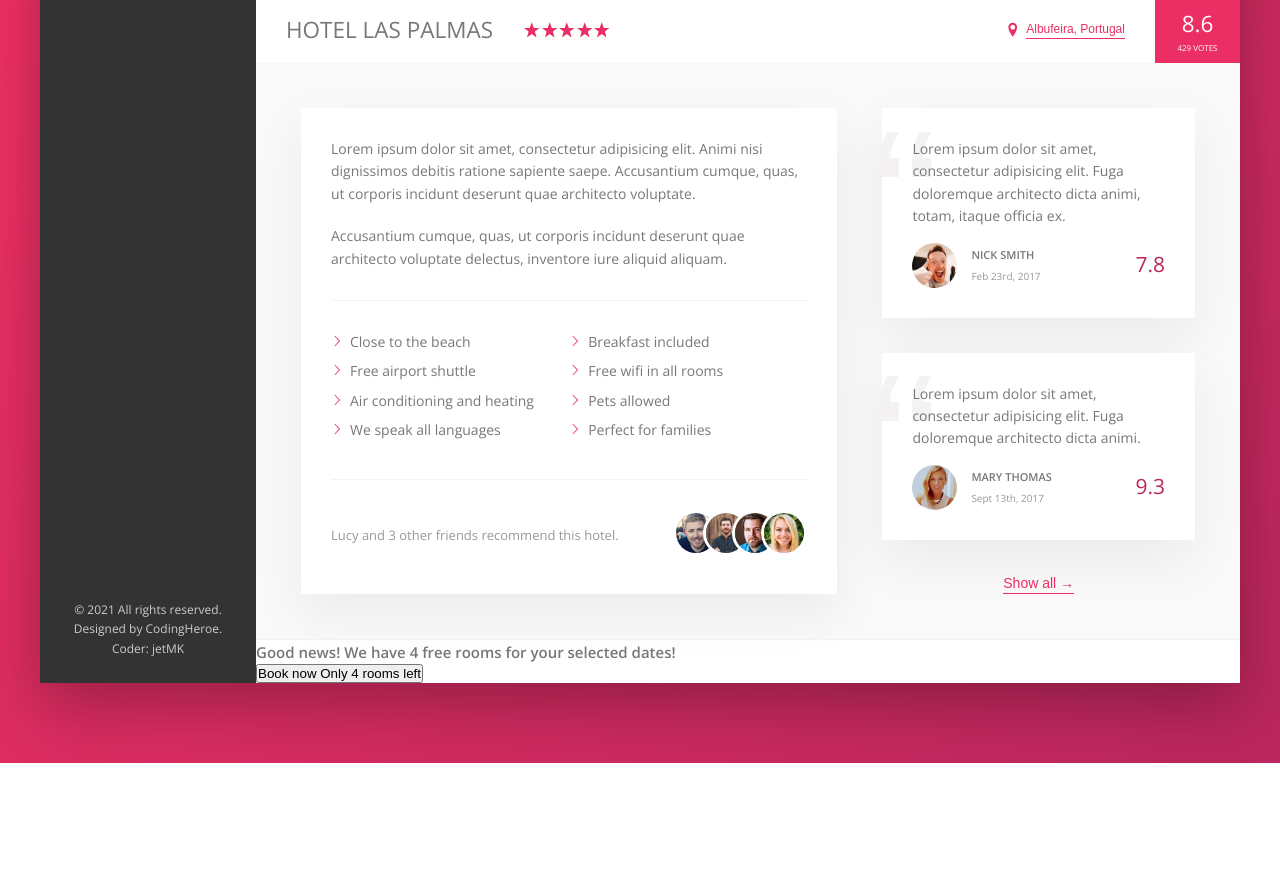
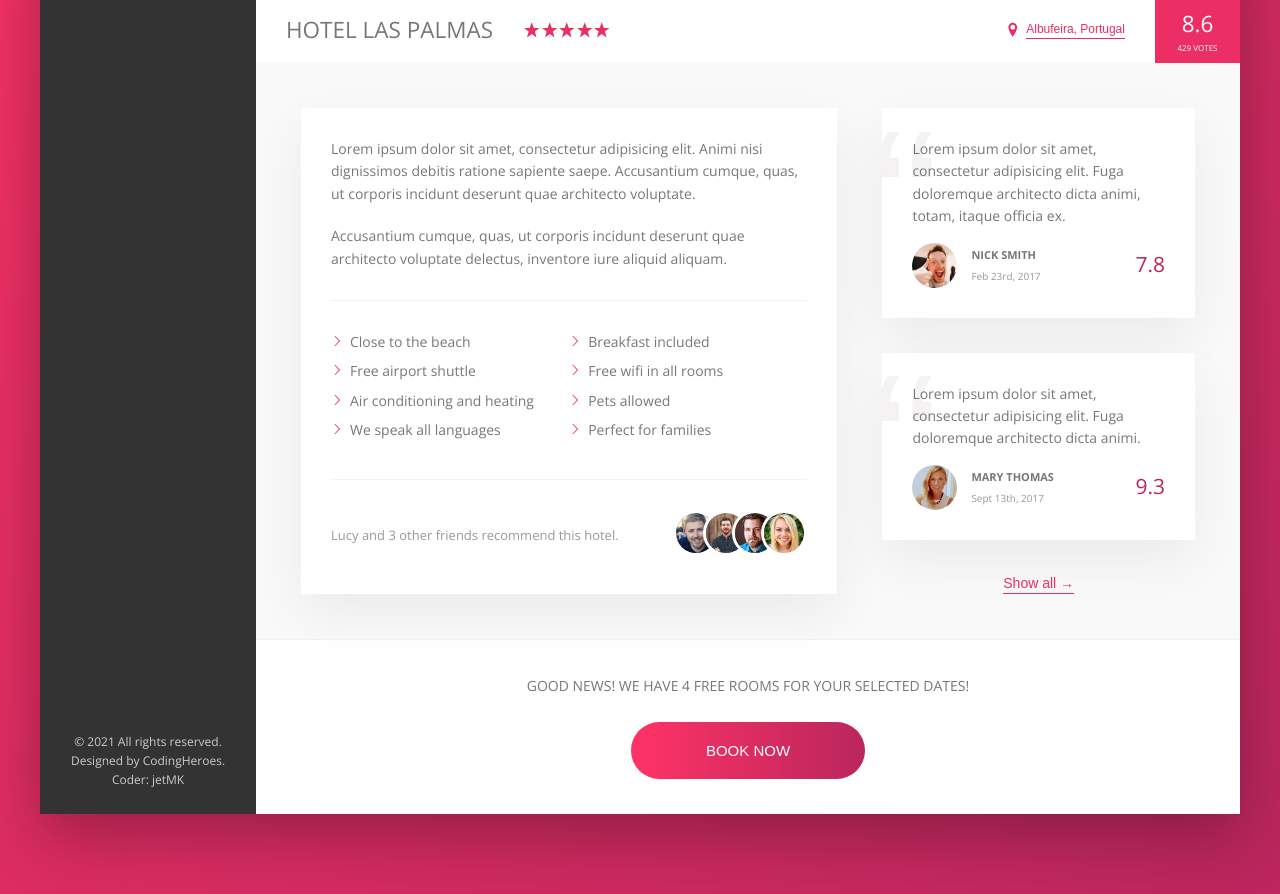
Before and after one commit to TejjyMK/trillo_2021, a website: page index.html in a window 1280 px wide. Shown: the part 538-1432 px from the top of the page. Before the commit the page ends 1301 px from the top, so only its background shows below. Drawn offline with nearby package versions, Linux system fonts and the light colour scheme.

Commit message:
cta details section

```diff
--- a/index.html
+++ b/index.html
@@ -82,7 +82,7 @@
                         </li>
                     </ul>
                     <div class="legal">
-                        &copy; 2021 All rights reserved. Designed by CodingHeroe. Coder: jetMK
+                        &copy; 2021 All rights reserved. Designed by CodingHeroes. Coder: jetMK
                     </div>
                 </nav>
                 <main class="hotel-view">
--- a/sass/_base.sass
+++ b/sass/_base.sass
@@ -15,6 +15,7 @@
     --shadow-dark: 0 2rem 6rem rgba(0,0,0,.3)
     --shadow-light: 0 2rem 5rem rgba(0,0,0,.06)
 
+@import url('https://fonts.googleapis.com/css2?family=Open+Sans:ital,wght@0,300;0,700;1,400&display=swap')
 *
     margin: 0
     padding: 0
--- a/sass/_components.sass
+++ b/sass/_components.sass
@@ -172,7 +172,6 @@
         display: flex
         align-items: center
 
-
     &__icon
         &-star,
         &-location
@@ -262,13 +261,11 @@
             mask-size: cover
             background-image: none
 
-
 .recommend
     font-size: 1.3rem
     color: var(--color-grey-dark-3)
     display: flex
     align-items: center
-
 
     &__photo
         height: 4rem
@@ -289,14 +286,13 @@
     padding: 3rem
     margin-bottom: 3.5rem
     position: relative
-    overview: hidden
+    overflow: hidden
 
     &__photo
         height: 4.5rem
         width: 4.5rem
         border-radius: 50%
         margin-right: 1.4rem
-
 
     &__text
         margin-bottom: 1.5rem
@@ -337,3 +333,58 @@
         font:
             family: sans-serif
             size: 20rem
+
+.cta
+    padding: 3.5rem 0
+    text-align: center
+
+    &__book-now
+        font:
+            size: 1.4rem
+            weight: 300
+        text-transform: uppercase
+        margin-bottom: 2.5rem
+
+.btn
+    font:
+        size: 1.5rem
+        weight: 300
+    text-transform: uppercase
+    position: relative
+    border-radius: 10rem
+    border: none
+    background-image: linear-gradient(to right,var(--color-primary-light), var(--color-primary-dark))
+    color: white
+    overflow: hidden
+
+    &__visible
+        display: inline-block
+        padding: 2rem 7.5rem
+
+    &__invisible
+        display: inline-block
+        position: absolute
+        padding: 2rem 0
+        height: 100%
+        width: 100%
+        left: 0
+        top: -100%
+
+    & > *
+        display: inline-block
+        height: 100%
+        width: 100%
+        transition: all .2s
+
+    &:hover
+        background-image: linear-gradient(to left, var(--color-primary-light), var(--color-primary-dark))
+
+    &:hover &__visible
+        transform: translateY(100%)
+
+    &:hover &__invisible
+        top: 0
+
+    &:focus
+        outline: none
+        animation: pulsate 1s infinite
```
Also changed, not shown: css/main.min.css, 1 other file.
